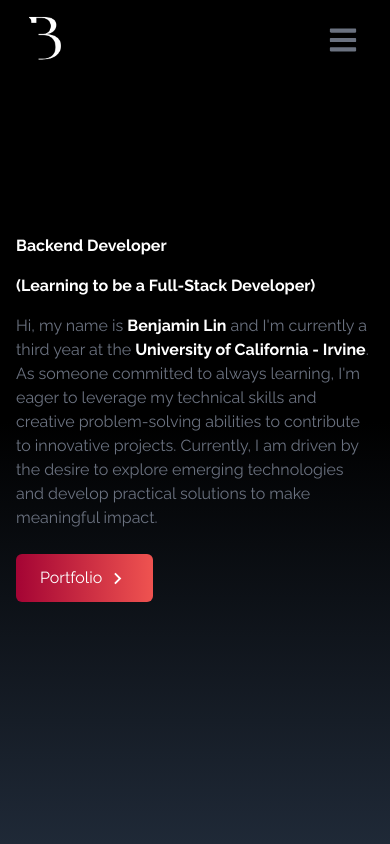
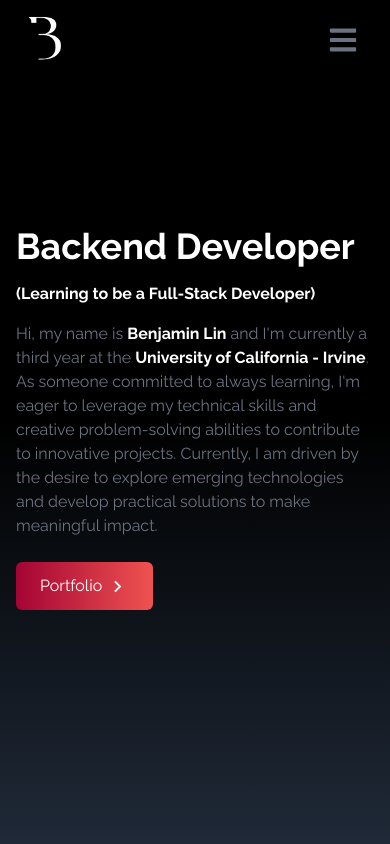
Before and after one commit to benjaminl4917/website-portfolio, a React (Create React App) app: page / in a window 390 px wide. Shown: the top 844 px of the page. Built offline with nearby package versions, Linux system fonts and the light colour scheme.

Commit message:
made title changes

```diff
--- a/src/components/Home.jsx
+++ b/src/components/Home.jsx
@@ -8,7 +8,7 @@ const Home = () => {
       <div name="home" className='h-screen w-full bg-gradient-to-b from-black via-black to-gray-800'>
           <div className="max-w-screen-lg mx-auto flex flex-col items-center justify-center h-full px-4 md:flex-row">
               <div className ="flex flex-col justify-center h-full">
-                    <h2 className="Text-4xl sm:text-7xl font-bold text-white mb-4">
+                    <h2 className="text-4xl sm:text-7xl inline font-bold text-white mb-4">
                         <p className="text-white hover:text-customRed transition-colors duration-300">Backend Developer</p>
                     </h2>
                     <h2 className="text-base sm:text-sm font-bold text-white">
```
